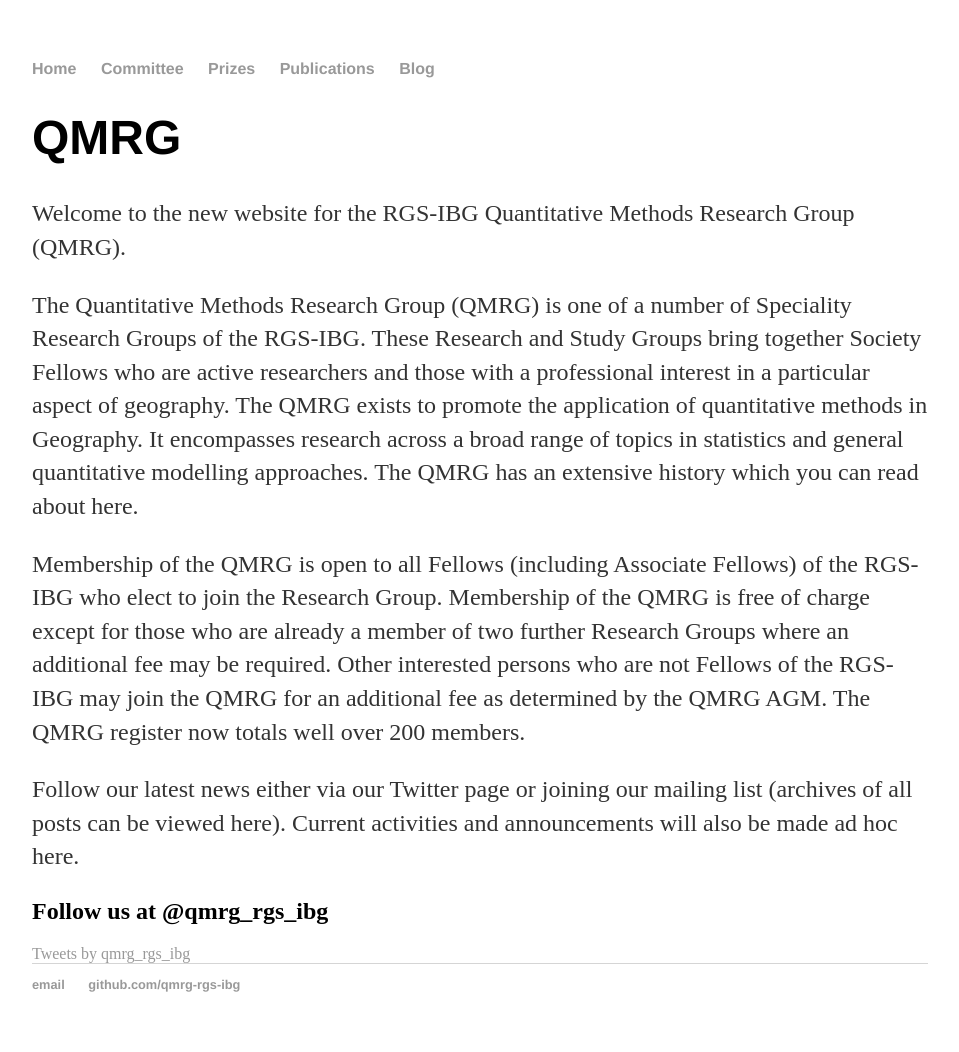
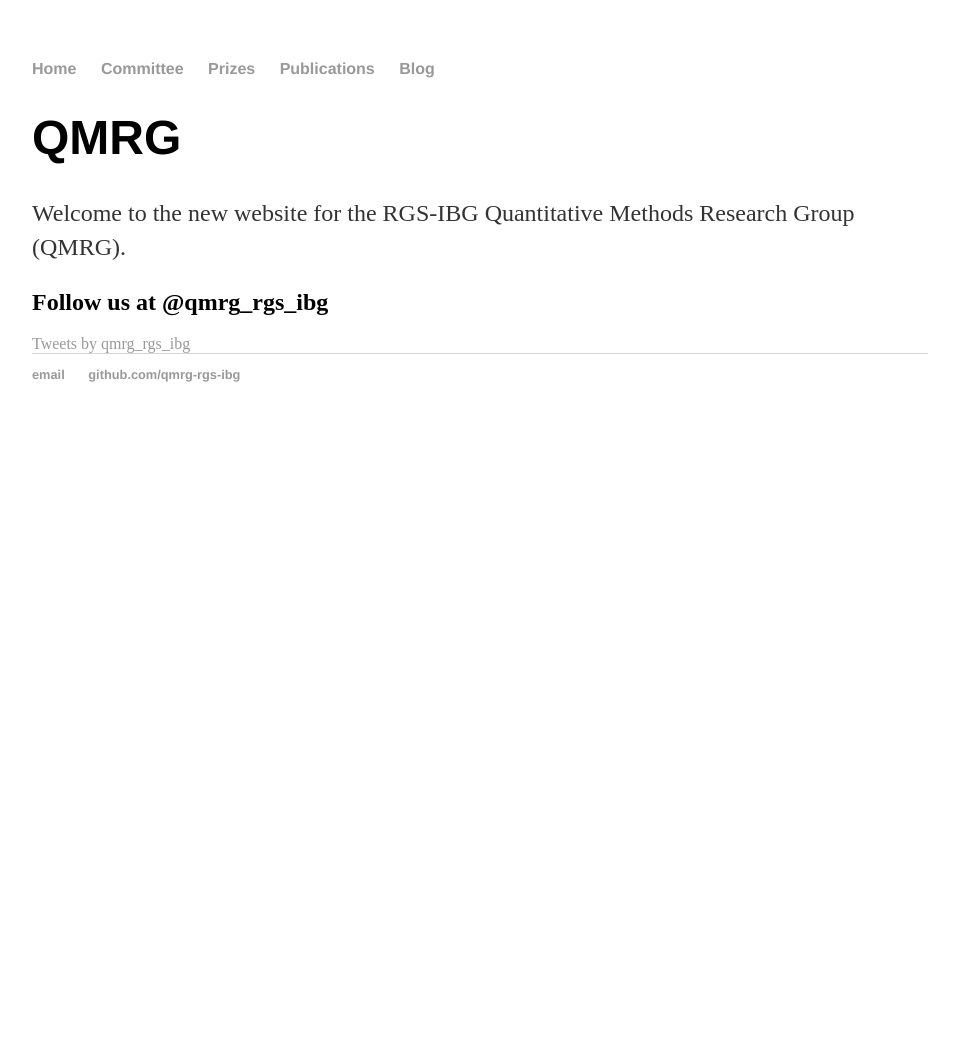
Before and after one commit to qmrg/qmrg.github.io, a Jekyll site: the page built from index.html, in a window 1280 px wide. Shown: the whole page, without its empty margins (160-1119 px from the left). Built offline with Jekyll 4.4.1, drawn with Linux system fonts in a browser that asks for light colours; comment, search, counter and statistics services are not loaded; after the commit the page ends 900 px from its top, so only the background shows below that.

Commit message:
Update index.html

```diff
--- a/index.html
+++ b/index.html
@@ -7,15 +7,6 @@
 		<p>Welcome to the new website for the RGS-IBG Quantitative Methods Research Group (QMRG).</p>
 </div><!-- /.blurb -->
 
-<div class="text">
-	<p> </p>
-	<p>The Quantitative Methods Research Group (QMRG) is one of a number of Speciality Research Groups of the RGS-IBG. These Research and Study Groups bring together Society Fellows who are active researchers and those with a professional interest in a particular aspect of geography. The QMRG exists to promote the application of quantitative methods in Geography. It encompasses research across a broad range of topics in statistics and general quantitative modelling approaches. The QMRG has an extensive history which you can read about here. </p>
-
-	<p>Membership of the QMRG is open to all Fellows (including Associate Fellows) of the RGS-IBG who elect to join the Research Group. Membership of the QMRG is free of charge except for those who are already a member of two further Research Groups where an additional fee may be required. Other interested persons who are not Fellows of the RGS-IBG may join the QMRG for an additional fee as determined by the QMRG AGM. The QMRG register now totals well over 200 members.</p>
-
-	<p>Follow our latest news either via our Twitter page or joining our mailing list (archives of all posts can be viewed here). Current activities and announcements will also be made ad hoc here.</p>
-</div><!-- /.text -->
-
 <div class="twitter">
 	<h2>Follow us at @qmrg_rgs_ibg</h2>
     <a class="twitter-timeline" href="https://twitter.com/qmrg_rgs_ibg?ref_src=twsrc%5Etfw">Tweets by qmrg_rgs_ibg</a> <script async src="https://platform.twitter.com/widgets.js" charset="utf-8"></script>
```
